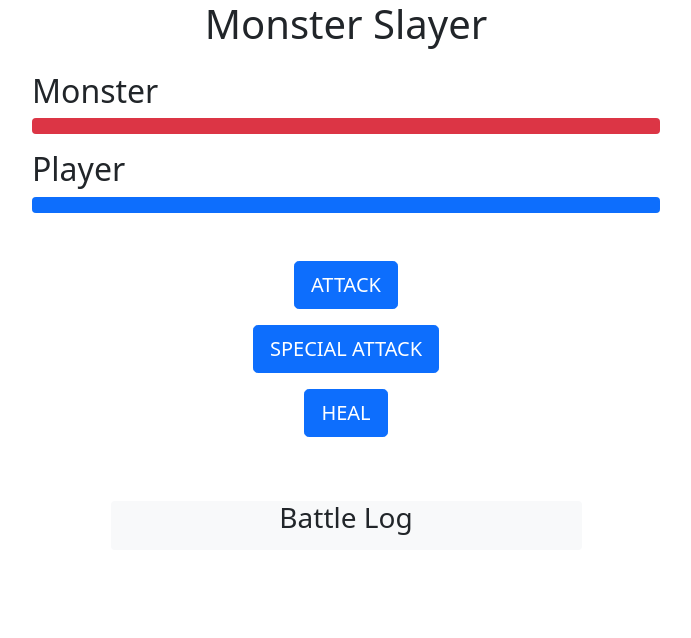
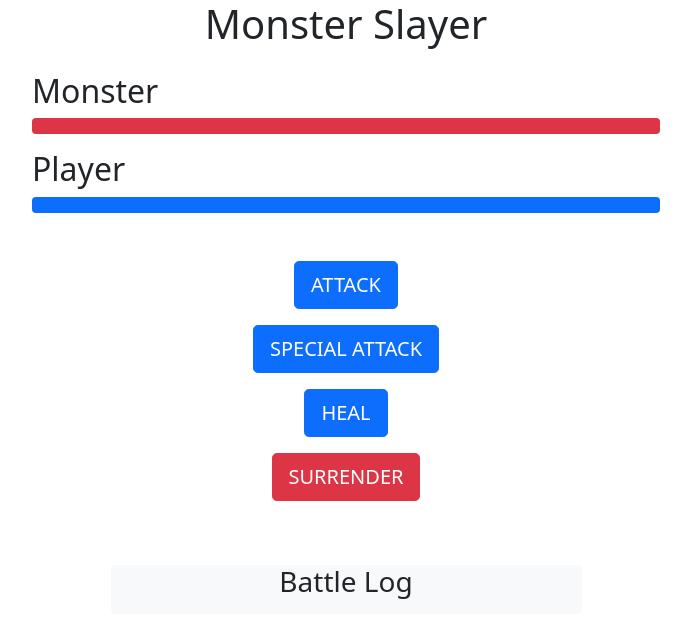
Before and after one commit to huuff/monster-slayer, a Vue app: page / in a window 1280 px wide. Shown: the top 638 px of the page, without its empty margins (294-985 px from the left). Built offline with nearby package versions, Linux system fonts and the light colour scheme.

Commit message:
surrendering

```diff
--- a/src/App.vue
+++ b/src/App.vue
@@ -28,6 +28,7 @@
           class="btn btn-primary btn-lg mb-3"
           @click="heal"
         >HEAL </button>
+        <button class="btn btn-danger btn-lg mb-3" @click="surrender">SURRENDER</button>
       </div>
       <div v-else class="text-center">
         <h3 class="display-3">Game Over!</h3>
@@ -145,7 +146,10 @@ export default defineComponent({
     },
     addLog(entry: LogEntry) {
       this.log.unshift(entry);
-    }
+    },
+    surrender() {
+      this.state = "lost";
+    },
   },
 
 });
```
